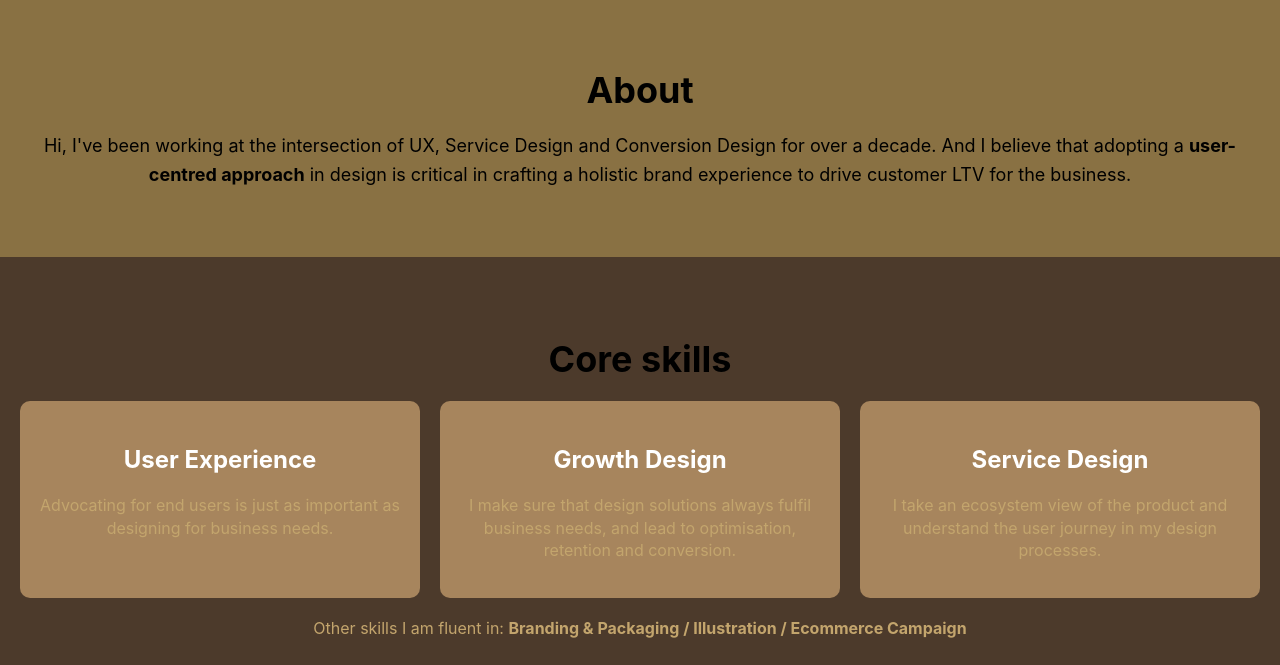
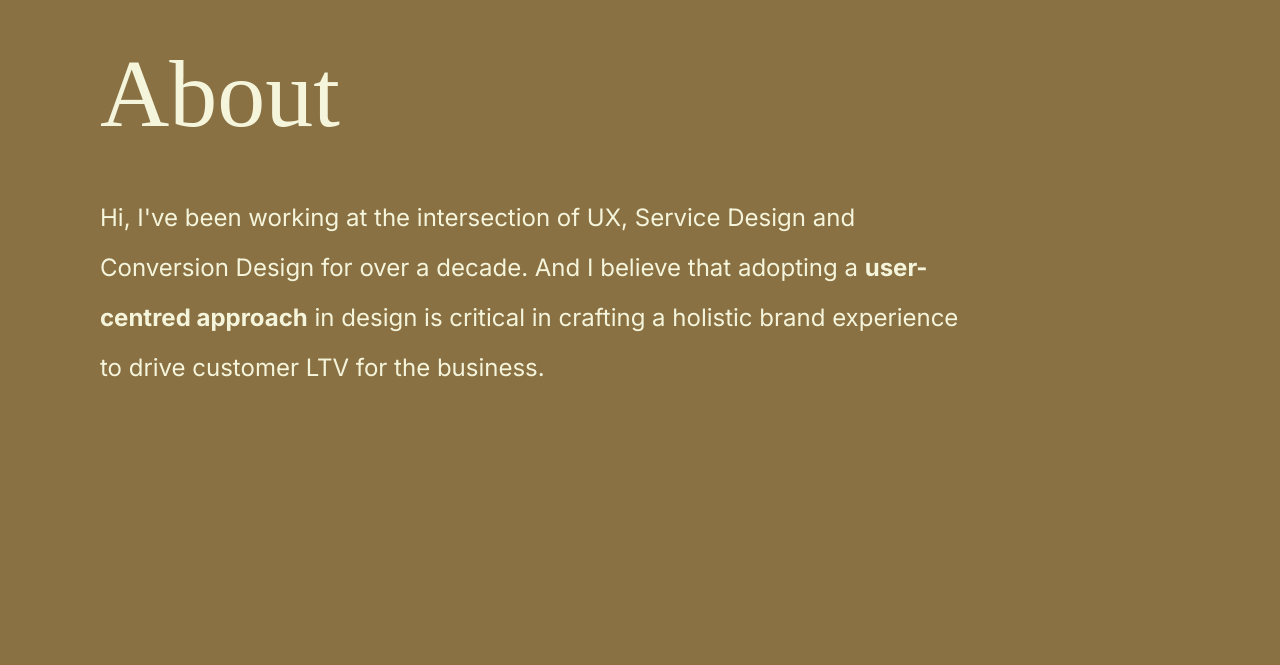
Before and after one commit to kateyibozhou/react-portfolio, a React (Create React App) app: page / in a window 1280 px wide. Shown: the part 1055-1720 px from the top of the page. Built offline with nearby package versions, Linux system fonts and the light colour scheme; a web font is replaced by a local one.

Commit message:
style About page

```diff
--- a/src/components/About.css
+++ b/src/components/About.css
@@ -1,14 +1,25 @@
 .about {
-  padding: 50px 20px;
+  display: flex;
+  flex-direction: column;
+  align-items: flex-start;
+  padding: 50px 100px;
   background-color: var(--primary-color-dark);
+  color: var(--secondary_color);
+  height: 600px;
 }
 
-.about h2 {
-  font-size: 36px;
+.about .title {
+  font-size: 96px;
+  font-family: "Bembo", serif;
   margin-bottom: 20px;
+
 }
 
 .about p {
-  font-size: 18px;
-  line-height: 1.6;
+  font-size: 24px;
+  line-height: 50px;
+  padding-right: 200px;
+  font-family: "Inter", sans-serif;
+  text-align: left;
+
 }
--- a/src/components/About.js
+++ b/src/components/About.js
@@ -1,13 +1,18 @@
-import React from 'react';
-import './About.css';
+import React from "react";
+import "./About.css";
 
 const About = () => {
   return (
     <section className="about" id="about">
-      <h2>About</h2>
-      <p>Hi, I've been working at the intersection of UX, Service Design and Conversion Design for over a decade. And I believe that adopting a <strong>user-centred approach</strong> in design is critical in crafting a holistic brand experience to drive customer LTV for the business.</p>
+      <div className="title">About</div>
+      <p>
+        Hi, I've been working at the intersection of UX, Service Design and
+        Conversion Design for over a decade. And I believe that adopting a{" "}
+        <strong>user-centred approach</strong> in design is critical in crafting
+        a holistic brand experience to drive customer LTV for the business.
+      </p>
     </section>
   );
-}
+};
 
 export default About;
```
